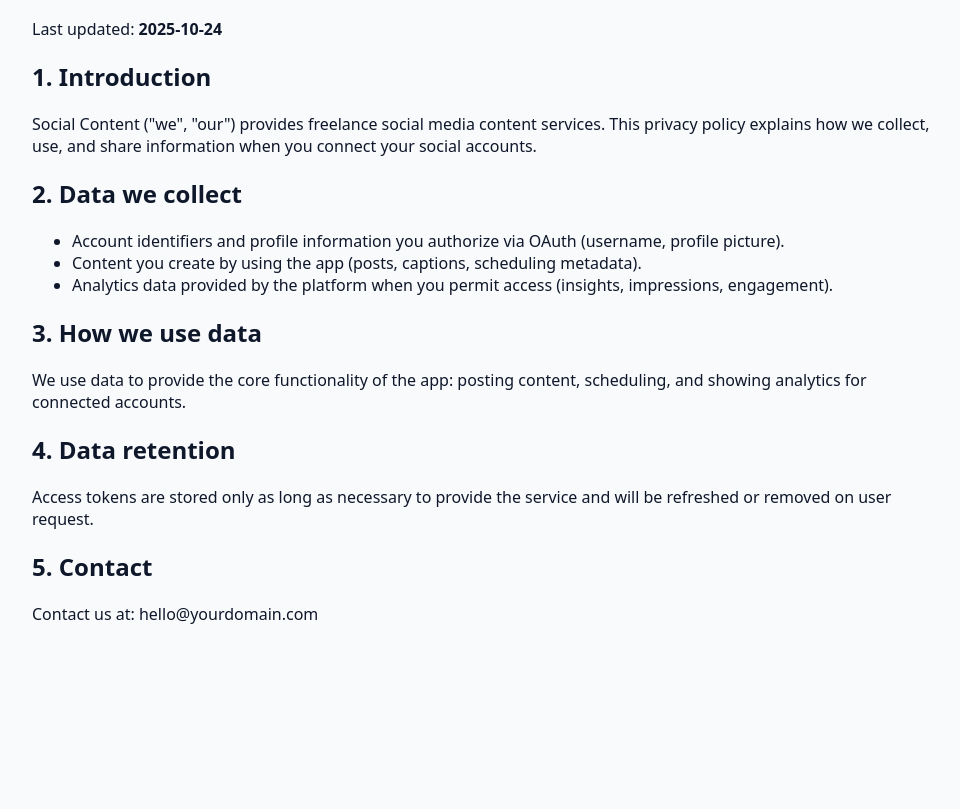
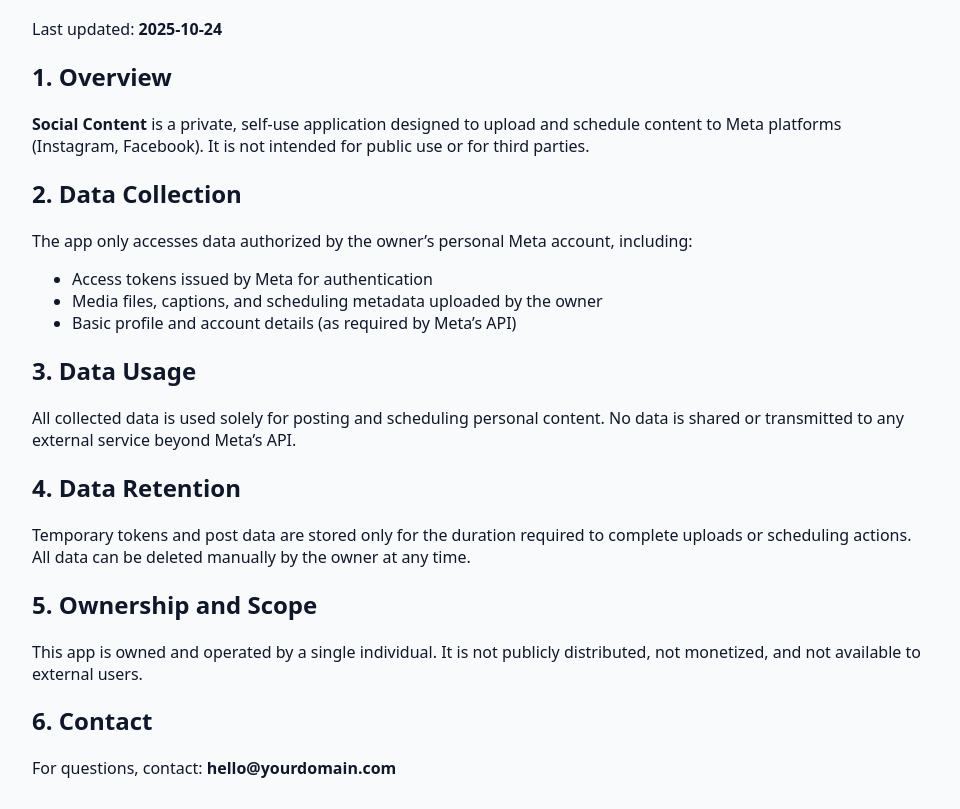
Before and after one commit to glancecreatives/social-content, a plain HTML site: page privacy.html in a window 1280 px wide. Shown: the part 76-885 px from the top of the page, without its empty margins (158-1118 px from the left). Before the commit the page ends 800 px from the top, so only its background shows below. Drawn offline with Linux system fonts and the light colour scheme.

Commit message:
Revise privacy policy sections and headings

```diff
--- a/privacy.html
+++ b/privacy.html
@@ -11,24 +11,28 @@
     <h1>Privacy Policy</h1>
     <p>Last updated: <strong>2025-10-24</strong></p>
 
-    <h2>1. Introduction</h2>
-    <p>Social Content ("we", "our") provides freelance social media content services. This privacy policy explains how we collect, use, and share information when you connect your social accounts.</p>
+    <h2>1. Overview</h2>
+    <p><strong>Social Content</strong> is a private, self-use application designed to upload and schedule content to Meta platforms (Instagram, Facebook). It is not intended for public use or for third parties.</p>
 
-    <h2>2. Data we collect</h2>
+    <h2>2. Data Collection</h2>
+    <p>The app only accesses data authorized by the owner’s personal Meta account, including:</p>
     <ul>
-      <li>Account identifiers and profile information you authorize via OAuth (username, profile picture).</li>
-      <li>Content you create by using the app (posts, captions, scheduling metadata).</li>
-      <li>Analytics data provided by the platform when you permit access (insights, impressions, engagement).</li>
+      <li>Access tokens issued by Meta for authentication</li>
+      <li>Media files, captions, and scheduling metadata uploaded by the owner</li>
+      <li>Basic profile and account details (as required by Meta’s API)</li>
     </ul>
 
-    <h2>3. How we use data</h2>
-    <p>We use data to provide the core functionality of the app: posting content, scheduling, and showing analytics for connected accounts.</p>
+    <h2>3. Data Usage</h2>
+    <p>All collected data is used solely for posting and scheduling personal content. No data is shared or transmitted to any external service beyond Meta’s API.</p>
 
-    <h2>4. Data retention</h2>
-    <p>Access tokens are stored only as long as necessary to provide the service and will be refreshed or removed on user request.</p>
+    <h2>4. Data Retention</h2>
+    <p>Temporary tokens and post data are stored only for the duration required to complete uploads or scheduling actions. All data can be deleted manually by the owner at any time.</p>
 
-    <h2>5. Contact</h2>
-    <p>Contact us at: hello@yourdomain.com</p>
+    <h2>5. Ownership and Scope</h2>
+    <p>This app is owned and operated by a single individual. It is not publicly distributed, not monetized, and not available to external users.</p>
+
+    <h2>6. Contact</h2>
+    <p>For questions, contact: <strong>hello@yourdomain.com</strong></p>
   </main>
 </body>
 </html>
```
